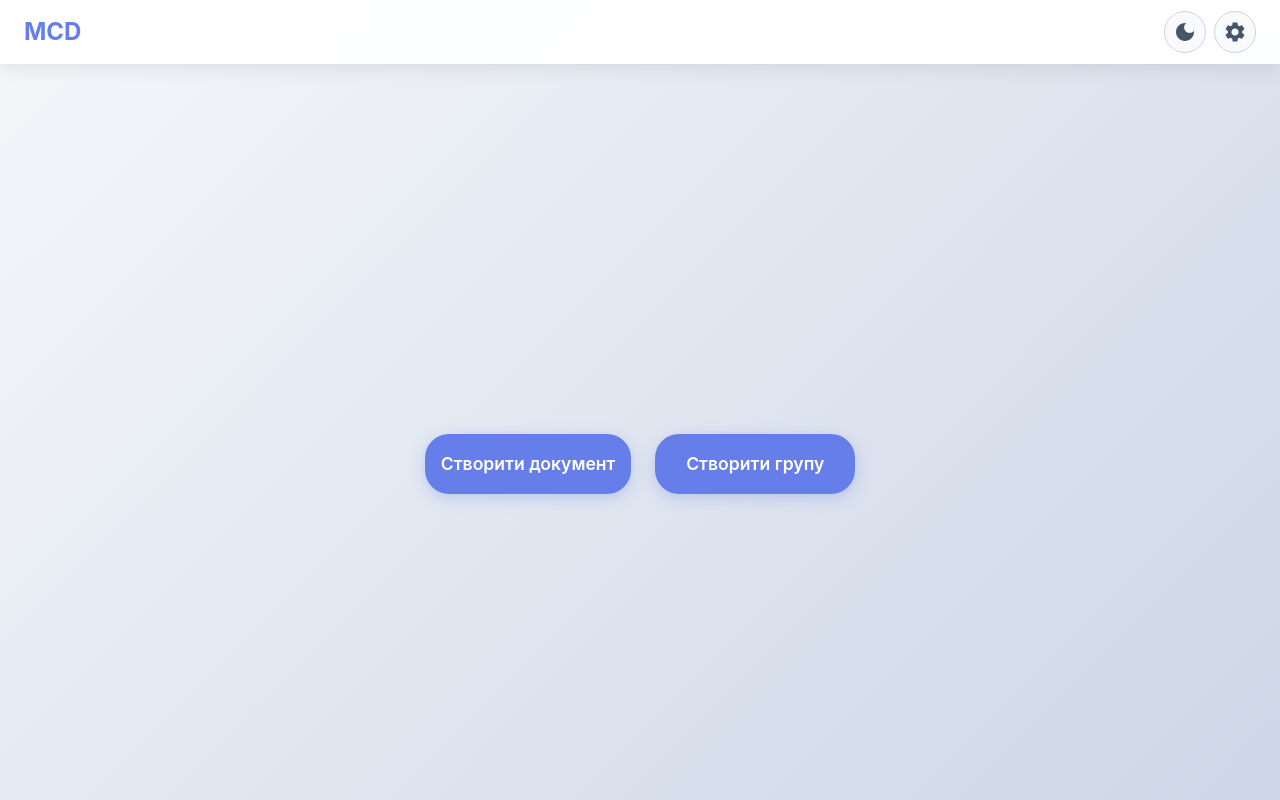
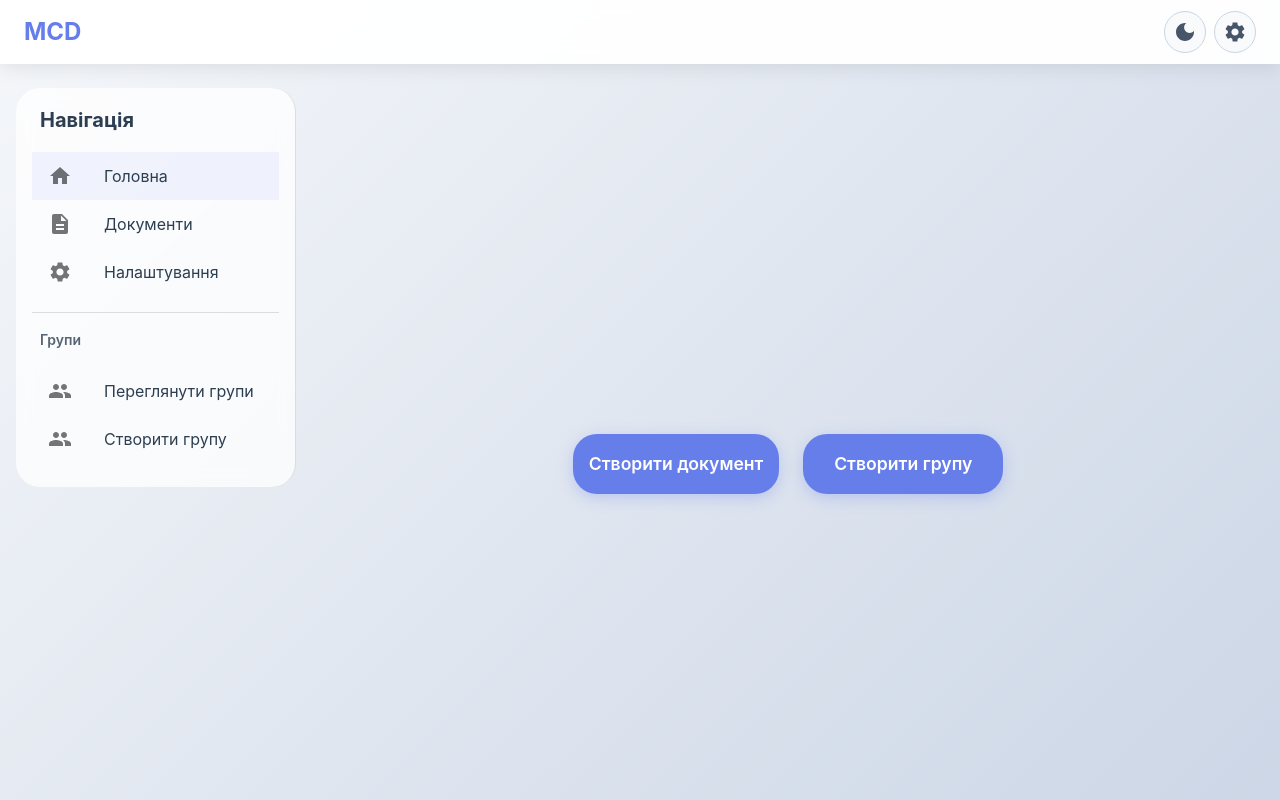
Before and after one commit to ukma-cs-ssdm-2025/team-circus, a React app in the folder frontend/: page / in a window 1280 px wide. Shown: the top 800 px of the page. Built offline with nearby package versions, Linux system fonts and the light colour scheme; no server answers; the HTML template or start-up script is replaced by a standard one.

Commit message:
feat: add sidebar

```diff
--- a/frontend/src/components/layout/Footer.tsx
+++ b/frontend/src/components/layout/Footer.tsx
@@ -25,7 +25,7 @@ const Footer = ({ className = '' }: FooterProps) => {
           ? 'rgba(255, 255, 255, 0.9)'
           : 'rgba(30, 30, 30, 0.9)',
         backdropFilter: 'blur(10px)',
-        borderTop: `1px solid ${theme.palette.divider}`,
+        borderTop: `1px solid ${theme.palette.mode === 'dark' ? 'rgba(255, 255, 255, 0.15)' : theme.palette.divider}`,
         mt: 'auto',
       }}
       className={className}
--- /dev/null
+++ b/frontend/src/components/layout/Sidebar.tsx
@@ -0,0 +1,74 @@
+import { Box, List, ListItemButton, ListItemIcon, ListItemText, Typography, Divider, useTheme } from '@mui/material';
+import { Group as GroupIcon, Home as HomeIcon, Description as DescriptionIcon, Settings as SettingsIcon } from '@mui/icons-material';
+import { useNavigate, useLocation } from 'react-router-dom';
+import { useLanguage } from '../../contexts/LanguageContext';
+import type { BaseComponentProps } from '../../types';
+import { ROUTES } from '../../constants';
+
+interface SidebarProps extends BaseComponentProps {}
+
+const Sidebar = ({ className = '' }: SidebarProps) => {
+  const theme = useTheme();
+  const navigate = useNavigate();
+  const location = useLocation();
+  const { t } = useLanguage();
+
+  const isActive = (path: string) => location.pathname === path;
+
+  return (
+    <Box
+      className={className}
+      component="nav"
+      sx={{
+        width: 280,
+        flexShrink: 0,
+        p: 2,
+        position: { xs: 'static', md: 'sticky' },
+        top: { md: 88 },
+        alignSelf: 'flex-start',
+        backgroundColor: theme.palette.mode === 'light'
+          ? 'rgba(255, 255, 255, 0.75)'
+          : 'rgba(255, 255, 255, 0.08)',
+        borderRight: `1px solid ${theme.palette.mode === 'dark' ? 'rgba(255, 255, 255, 0.2)' : theme.palette.divider}`,
+        borderRadius: 2,
+        backdropFilter: 'blur(8px)'
+      }}
+    >
+      <Typography variant="h6" sx={{ px: 1, pb: 1, fontWeight: 700 }}>
+        {t('sidebar.navigation')}
+      </Typography>
+      <List>
+        <ListItemButton selected={isActive(ROUTES.HOME)} onClick={() => navigate(ROUTES.HOME)}>
+          <ListItemIcon><HomeIcon /></ListItemIcon>
+          <ListItemText primary={t('sidebar.home')} />
+        </ListItemButton>
+        <ListItemButton selected={isActive(ROUTES.DOCUMENTS)} onClick={() => navigate(ROUTES.DOCUMENTS)}>
+          <ListItemIcon><DescriptionIcon /></ListItemIcon>
+          <ListItemText primary={t('sidebar.documents')} />
+        </ListItemButton>
+        <ListItemButton selected={isActive(ROUTES.SETTINGS)} onClick={() => navigate(ROUTES.SETTINGS)}>
+          <ListItemIcon><SettingsIcon /></ListItemIcon>
+          <ListItemText primary={t('sidebar.settings')} />
+        </ListItemButton>
+      </List>
+
+      <Divider sx={{ my: 1 }} />
+
+      <Typography variant="subtitle2" sx={{ px: 1, py: 1, fontWeight: 600, opacity: 0.8 }}>
+        {t('sidebar.groups')}
+      </Typography>
+      <List>
+        <ListItemButton onClick={() => navigate(ROUTES.GROUPS)}>
+          <ListItemIcon><GroupIcon /></ListItemIcon>
+          <ListItemText primary={t('sidebar.viewGroups')} />
+        </ListItemButton>
+        <ListItemButton onClick={() => alert(t('home.createGroupAlert'))}>
+          <ListItemIcon><GroupIcon /></ListItemIcon>
+          <ListItemText primary={t('sidebar.createGroup')} />
+        </ListItemButton>
+      </List>
+    </Box>
+  );
+};
+
+export default Sidebar;
--- a/frontend/src/components/layout/index.ts
+++ b/frontend/src/components/layout/index.ts
@@ -1,3 +1,4 @@
 export { default as Header } from './Header';
 export { default as Footer } from './Footer';
 export { default as Layout } from './Layout';
+export { default as Sidebar } from './Sidebar';
--- a/frontend/src/contexts/LanguageContext.tsx
+++ b/frontend/src/contexts/LanguageContext.tsx
@@ -63,6 +63,15 @@ const translations = {
     'footer.settings': 'Налаштування',
     'footer.copyright': 'Всі права захищені.',
 
+    // Sidebar
+    'sidebar.navigation': 'Навігація',
+    'sidebar.home': 'Головна',
+    'sidebar.documents': 'Документи',
+    'sidebar.settings': 'Налаштування',
+    'sidebar.groups': 'Групи',
+    'sidebar.viewGroups': 'Переглянути групи',
+    'sidebar.createGroup': 'Створити групу',
+
     // 404 page
     'notFound.title': 'Сторінку не знайдено',
     'notFound.message': 'Вибачте, але сторінка, яку ви шукаєте, не існує або була переміщена.',
@@ -103,6 +112,15 @@ const translations = {
     'footer.groups': 'Groups',
     'footer.settings': 'Settings',
     'footer.copyright': 'All rights reserved.',
+
+    // Sidebar
+    'sidebar.navigation': 'Navigation',
+    'sidebar.home': 'Home',
+    'sidebar.documents': 'Documents',
+    'sidebar.settings': 'Settings',
+    'sidebar.groups': 'Groups',
+    'sidebar.viewGroups': 'View Groups',
+    'sidebar.createGroup': 'Create Group',
 
     // 404 page
     'notFound.title': 'Page Not Found',
--- a/frontend/src/pages/Home.tsx
+++ b/frontend/src/pages/Home.tsx
@@ -1,4 +1,5 @@
 import { Box, Stack } from '@mui/material';
+import { Sidebar } from '../components/layout';
 import { ActionButton } from '../components/forms';
 import { useLanguage } from '../contexts/LanguageContext';
 import type { BaseComponentProps } from '../types';
@@ -13,10 +14,22 @@ const Home = ({ className = '' }: HomeProps) => {
       className={className}
       sx={{
         display: 'flex',
+        gap: 2,
+        minHeight: '100vh',
+        px: 2,
+        py: 3,
+      }}
+    >
+      <Box sx={{ display: { xs: 'none', md: 'block' } }}>
+        <Sidebar />
+      </Box>
+
+      <Box
+        sx={{
+          flex: 1,
+          display: 'flex',
           alignItems: 'center',
           justifyContent: 'center',
-        minHeight: '100vh',
-        padding: 2,
         }}
       >
         <Stack
@@ -37,6 +50,7 @@ const Home = ({ className = '' }: HomeProps) => {
           </ActionButton>
         </Stack>
       </Box>
+    </Box>
   );
 };
 
```
Also changed, not shown: 1 other file (tests, documents, lock files or other folders). Lines whose indentation alone changed are shown as unchanged.
